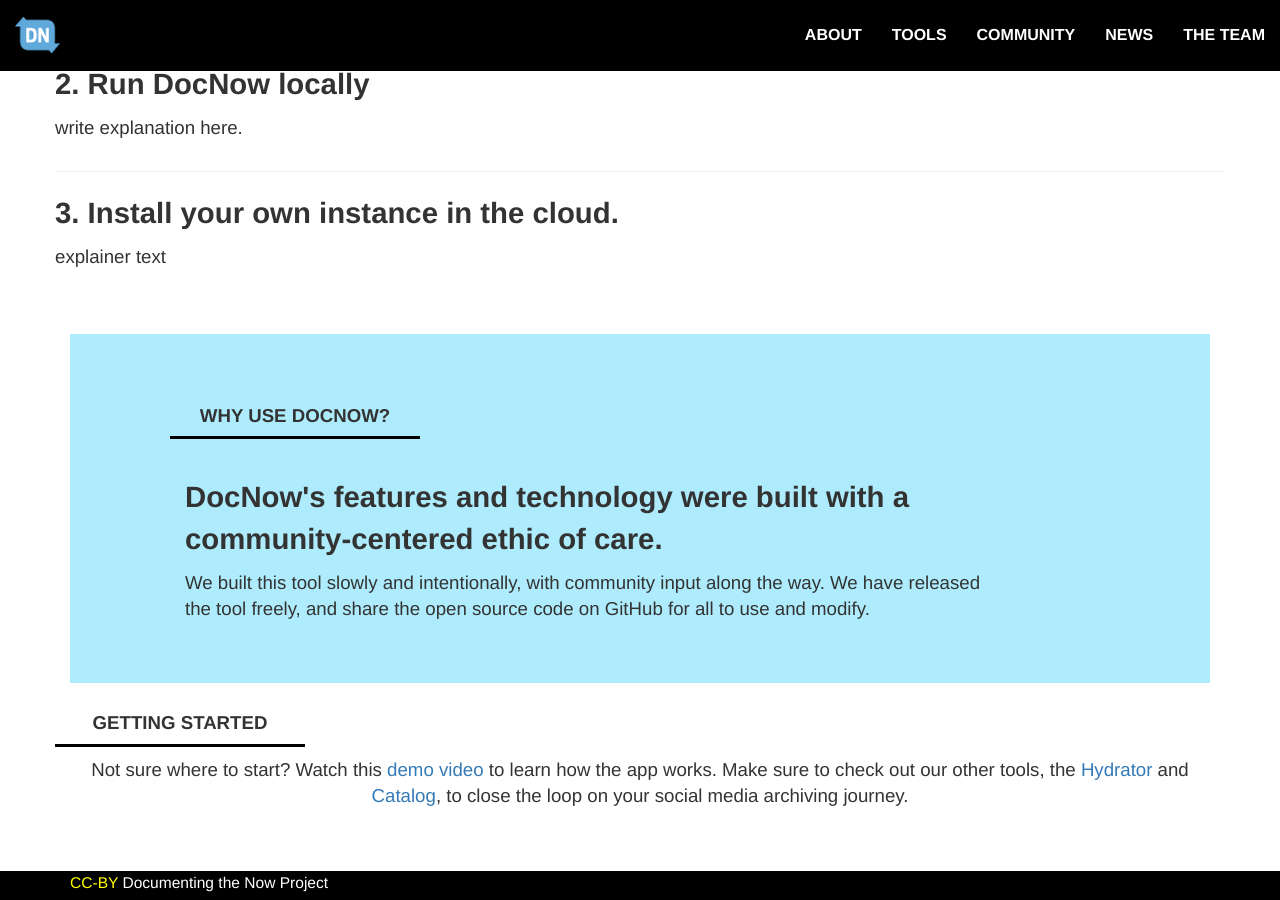
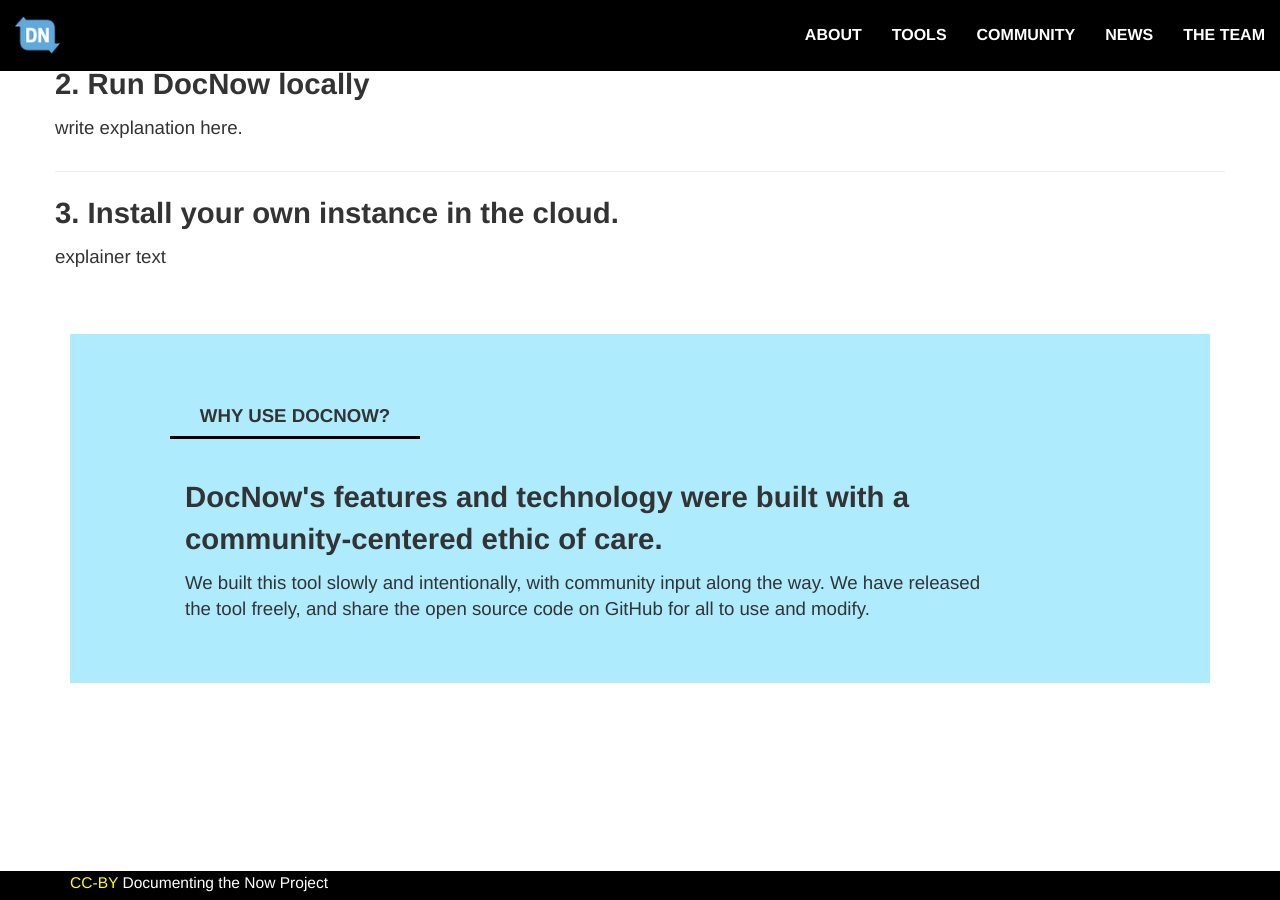
Before and after one commit to DocNow/docnow.github.io, a Jekyll site: the page built from docnow-app/index-revised.html, in a window 1280 px wide and 900 px high, scrolled down 1014 px. Built offline with Jekyll 4.4.1, drawn with Linux system fonts in a browser that asks for light colours.

Commit message:
Update index-revised.html

```diff
--- a/docnow-app/index-revised.html
+++ b/docnow-app/index-revised.html
@@ -6,7 +6,7 @@
 extra_js:
   - home.js
 ---
-<div class="container">
+  <div class="container">
       <section class="row">
           <br>
           <br>
@@ -22,8 +22,9 @@
             <br>
             <div class="border text-center"><img src="{{ site.baseurl }}/img/docnow_apphome.png"></div><br>
          </div>
+         <br>
       </section>
-      </div>
+  </div>
       <section class="row text-center bluesection">
       <h2>Getting Started</h2>
       <p>Not sure where to start? Watch this <a href="/">demo video</a> to learn how the app works. Make sure to
@@ -58,7 +59,7 @@
             </div>
           </div>
           <br><br>
-          </section>
+        </section>
         <section class="row text-center bluesection">
             <br>
             <h2>Why use DocNow?</h2>
@@ -69,11 +70,5 @@
                 the tool freely, and share the open source code on GitHub for all to use and modify. </p>
             </div>
         </section>
-        <section class="row text-center">
-        <h2>Getting Started</h2>
-        <p>Not sure where to start? Watch this <a href="/">demo video</a> to learn how the app works. Make sure to
-        check out our other tools, the <a href="/">Hydrator</a> and <a hre="/">Catalog</a>, to close the loop on your
-      social media archiving journey.</p>
-      </section>
 
     </div>
```
